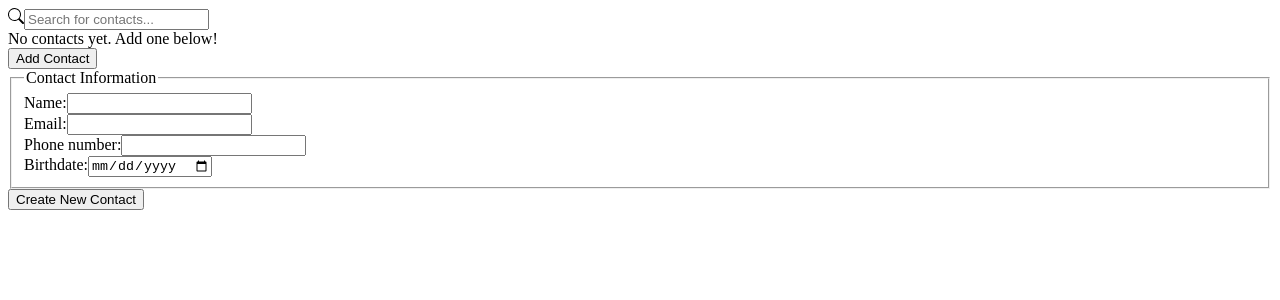
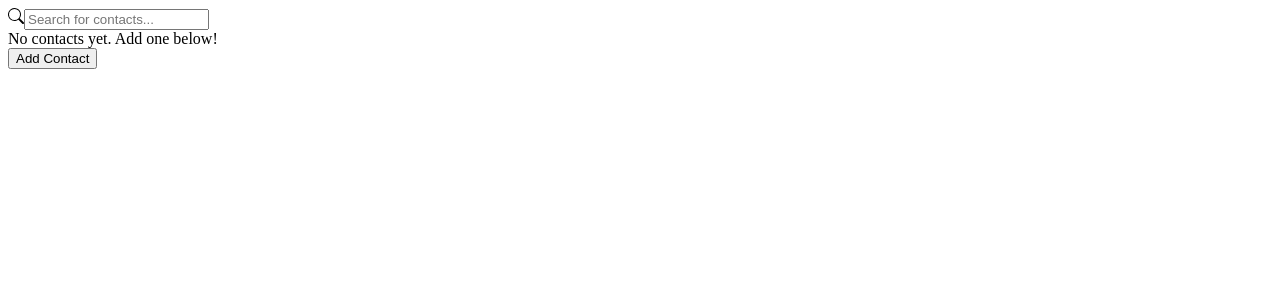
Before and after one commit to lana-bu/contactbook_webapp, a React (Vite) app: page / in a window 1280 px wide. Shown: the top 300 px of the page. Built offline with nearby package versions, Linux system fonts and the light colour scheme.

Commit message:
created form popup

```diff
--- a/package.json
+++ b/package.json
@@ -12,7 +12,9 @@
   "dependencies": {
     "react": "^19.2.0",
     "react-dom": "^19.2.0",
-    "react-router-dom": "^7.13.1"
+    "react-icons": "^5.6.0",
+    "react-router-dom": "^7.13.1",
+    "reactjs-popup": "^2.0.6"
   },
   "devDependencies": {
     "@eslint/js": "^9.39.1",
--- a/src/App.jsx
+++ b/src/App.jsx
@@ -1,4 +1,6 @@
 import { useState } from 'react';
+import Popup from 'reactjs-popup';
+import 'reactjs-popup/dist/index.css';
 import './App.css'
 import ContactForm from './components/ContactForm.jsx';
 import ContactList from './components/ContactList.jsx';
@@ -33,8 +35,13 @@ function App() {
     <>
       <SearchBar onSearchChange={searchChangeHandler} />
       <ContactList allItems={contacts} items={filteredContacts} search={searchTerm} contactToDelete={deleteContactHandler} />
-      <button class="btn">Add Contact</button>
-      <ContactForm onAddContact={addContactHandler}/>
+      <Popup trigger =
+        { <button class="btn">Add Contact</button> }
+        modal nested>
+          {
+            <ContactForm onAddContact={addContactHandler}/>
+          }
+      </Popup>
     </>
   );
 }
--- a/src/components/ContactForm.jsx
+++ b/src/components/ContactForm.jsx
@@ -25,7 +25,7 @@ const ContactForm = function(props) {
     }
 
     const submitHandler = (event)=>{
-        event.preventDefault();
+        event.preventDefault(); // prevent page refresh
         const contactData = {
             id: Date.now().toString(),
             name: enteredName,
```
Also changed, not shown: 1 other file (tests, documents, lock files or other folders).
